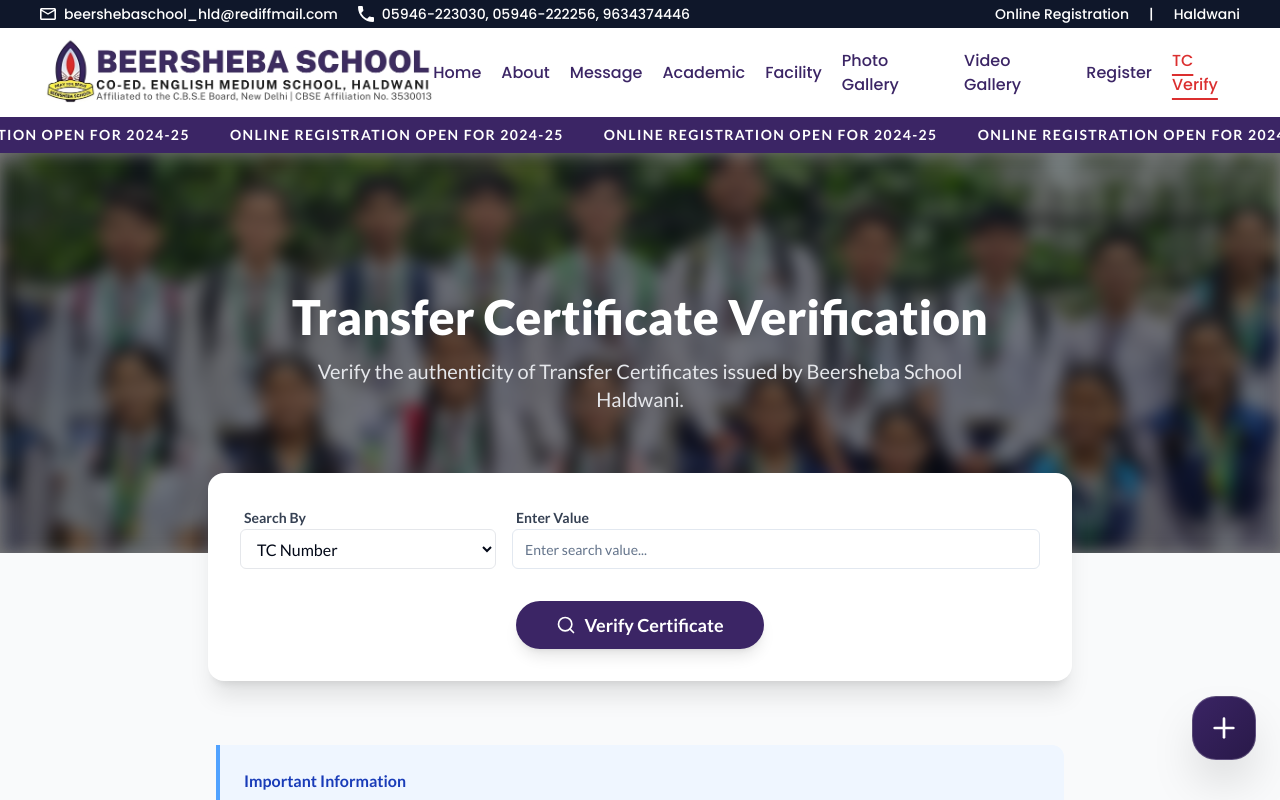
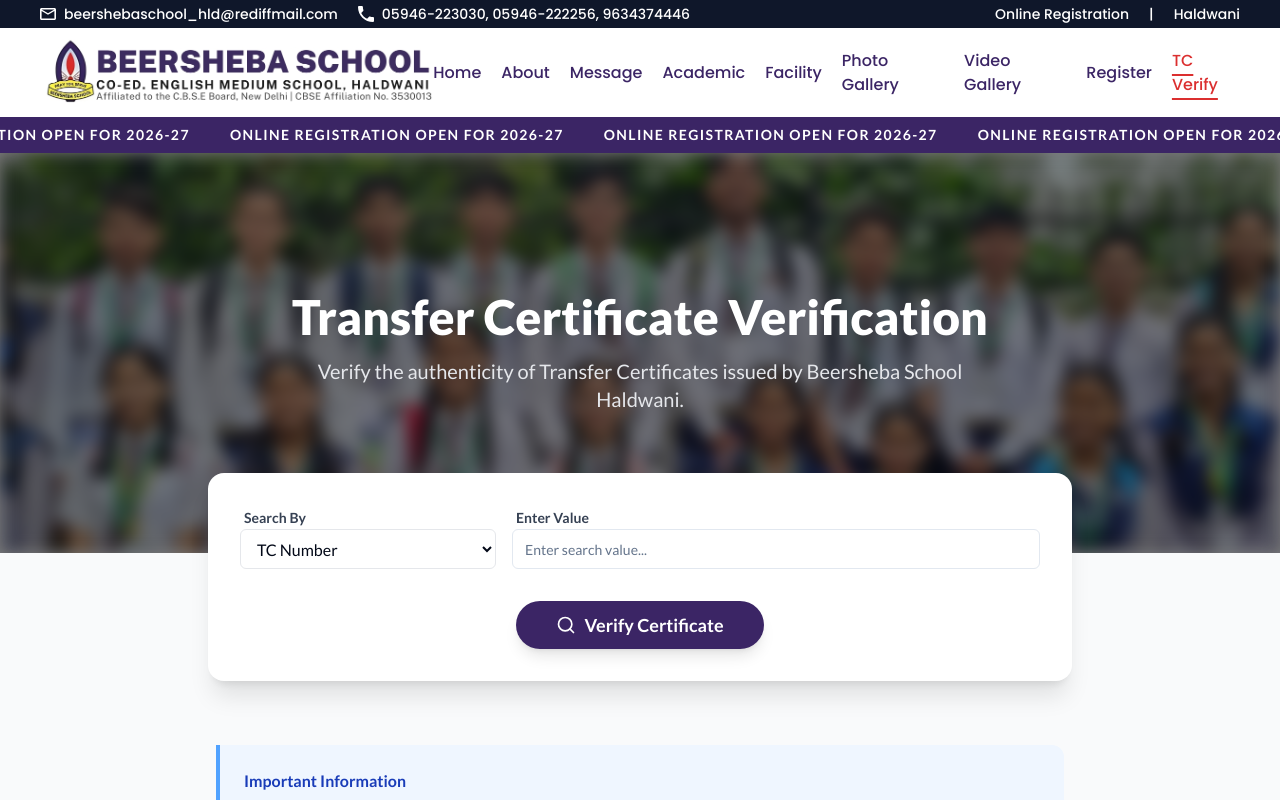
Before and after one commit to beersheba2130/school-website, a Next.js app: page /transfer-certificate in a window 1280 px wide. Shown: the top 800 px of the page. Built offline with nearby package versions, Linux system fonts and the light colour scheme.

Commit message:
button remove

```diff
--- a/src/app/layout.tsx
+++ b/src/app/layout.tsx
@@ -9,7 +9,7 @@
 import Footer from "@/components/footer";
 import Link from "next/link";
 import GoogleTM from "@/components/google-tm";
-import StickyButtons from "@/components/sticky-buttons";
+
 
 export const dynamic = "force-dynamic";
 export const revalidate = 0;
@@ -46,7 +46,7 @@
           </p>
         </div>
         <GoogleTM />
-        <StickyButtons />
+
       </body>
     </html>
   );
--- a/src/components/marque.tsx
+++ b/src/components/marque.tsx
@@ -2,7 +2,7 @@
 import React from "react";
 
 const Marque = () => {
-  const text = "Online Registration Open for 2024-25";
+  const text = "Online Registration Open for 2026-27";
 
   return (
     <div className="bg-[#3B2565] text-white py-2 text-xs md:text-sm font-bold uppercase tracking-widest overflow-hidden whitespace-nowrap">
```
